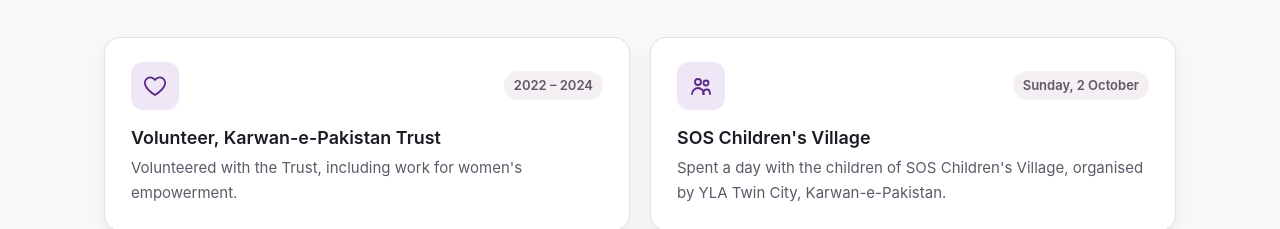
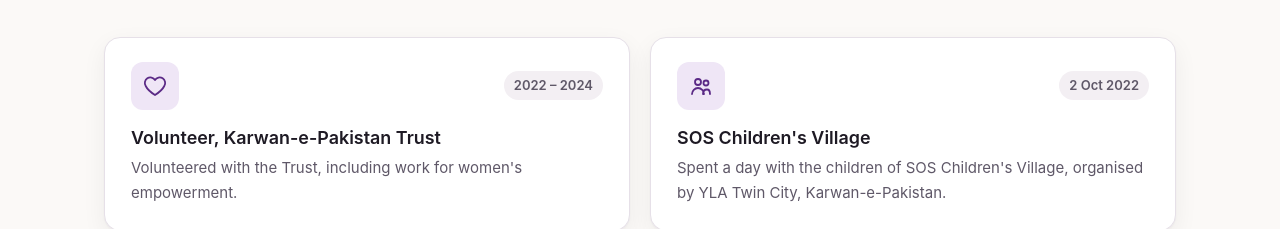
Before and after one commit to malaika112/malaikaimran.com, a plain HTML site: page index.html in a window 1280 px wide. Shown: the part 4451-4680 px from the top of the page. Drawn offline with Linux system fonts and the light colour scheme.

Commit message:
Add confirmed year to SOS Children's Village date

```diff
--- a/index.html
+++ b/index.html
@@ -307,7 +307,7 @@
           <article class="card reveal">
             <div class="card-top">
               <span class="card-icon" aria-hidden="true"><svg viewBox="0 0 24 24"><circle cx="9" cy="8" r="3"/><circle cx="17" cy="9" r="2.5"/><path d="M3 20c0-3.3 2.7-6 6-6s6 2.7 6 6M14 20c0-2.5 1.5-4.5 4-4.5s3 1.5 3 4.5"/></svg></span>
-              <span class="card-date">Sunday, 2 October</span>
+              <span class="card-date">2 Oct 2022</span>
             </div>
             <h3>SOS Children's Village</h3>
             <p>Spent a day with the children of SOS Children's Village, organised by YLA Twin City, Karwan-e-Pakistan.</p>
```
